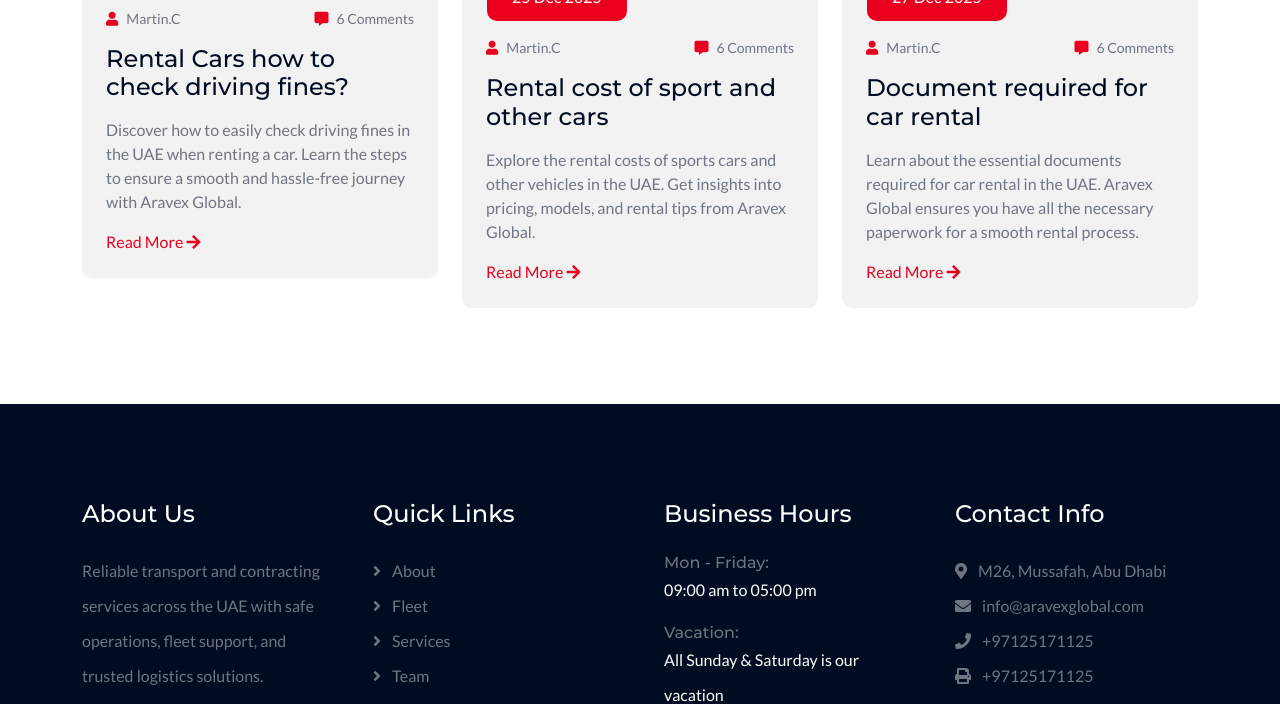
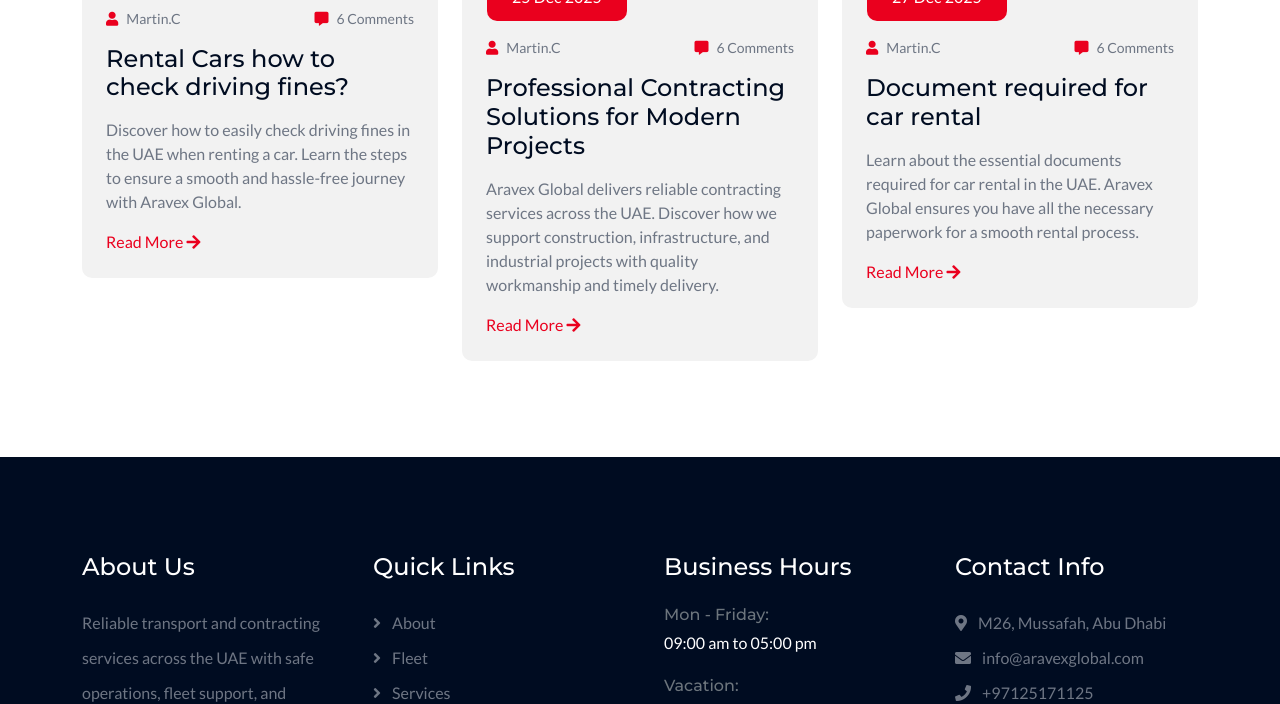
Before and after one commit to ahammed-ajmal/aravex-global, a website with bundled scripts: page blog.html in a window 1280 px wide. Shown: the part 993-1697 px from the top of the page. Built offline with nearby package versions, Linux system fonts and the light colour scheme.

Commit message:
blog section

```diff
--- a/blog.html
+++ b/blog.html
@@ -158,9 +158,11 @@
                                 <div class="small"><span class="fa fa-comment-alt text-primary"></span><span
                                         class="ms-2">6 Comments</span></div>
                             </div>
-                            <a href="#" class="h4 d-block mb-3">Rental cost of sport and other cars</a>
-                            <p class="mb-3">Explore the rental costs of sports cars and other vehicles in the UAE.
-                                Get insights into pricing, models, and rental tips from Aravex Global.</p>
+                            <a href="#" class="h4 d-block mb-3">Professional Contracting Solutions for Modern
+                                Projects</a>
+                            <p class="mb-3">Aravex Global delivers reliable contracting services across the UAE.
+                                Discover how we support construction, infrastructure, and industrial projects with
+                                quality workmanship and timely delivery.</p>
                             <a href="#" class="">Read More <i class="fa fa-arrow-right"></i></a>
                         </div>
                     </div>
```
Also changed, not shown: index.html (+5 -3 lines), 1 other file.
